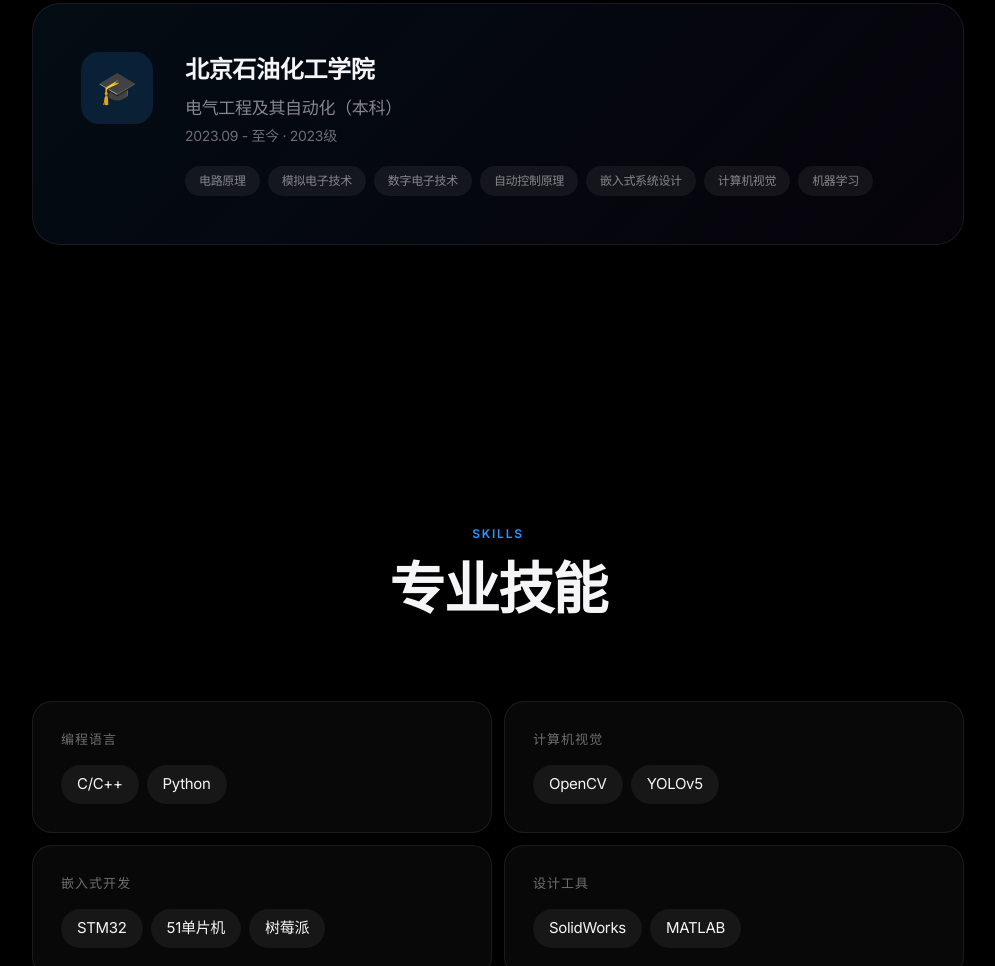
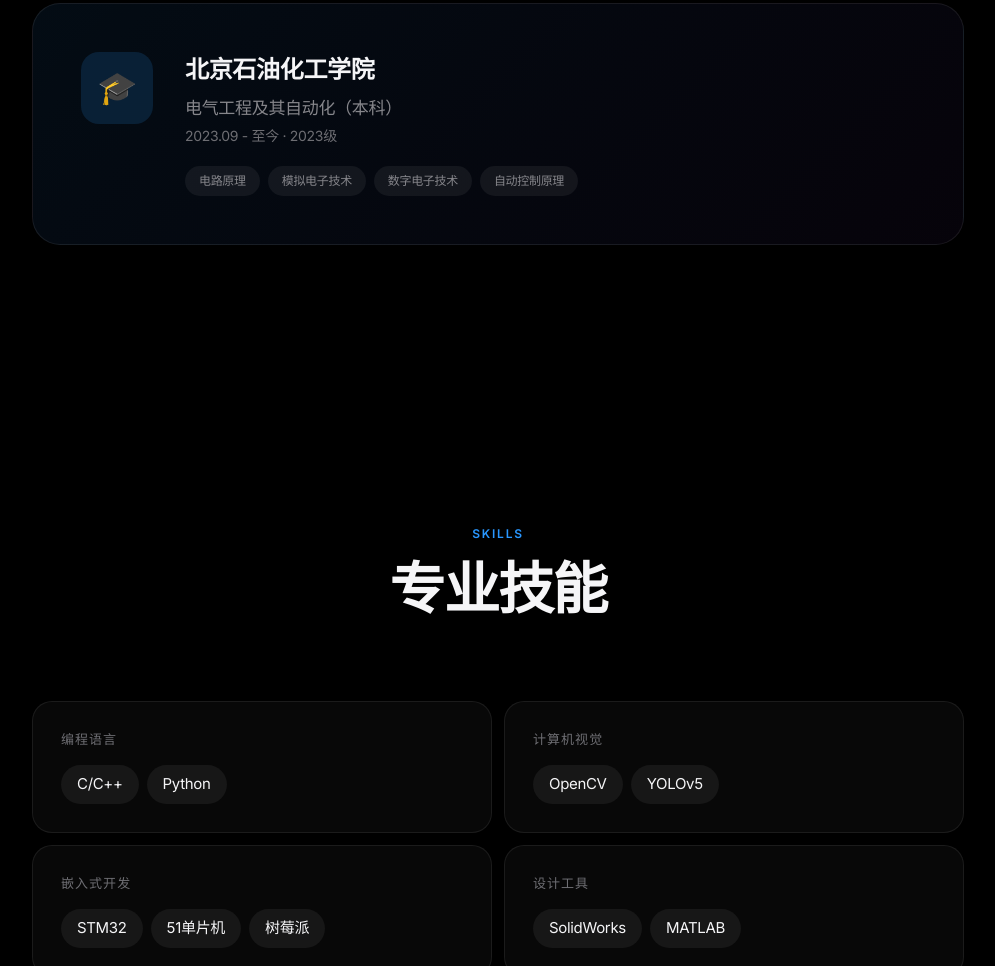
Before and after one commit to le700/le700.github.io, a plain HTML site: page index.html in a window 1280 px wide. Shown: the part 1268-2234 px from the top of the page, without its empty margins (142-1137 px from the left). Drawn offline with Linux system fonts and the light colour scheme.

Commit message:
Remove course tags: machine learning, computer vision, embedded systems

```diff
--- a/index.html
+++ b/index.html
@@ -923,9 +923,6 @@
           <span class="course-tag">模拟电子技术</span>
           <span class="course-tag">数字电子技术</span>
           <span class="course-tag">自动控制原理</span>
-          <span class="course-tag">嵌入式系统设计</span>
-          <span class="course-tag">计算机视觉</span>
-          <span class="course-tag">机器学习</span>
         </div>
       </div>
     </div>
```
